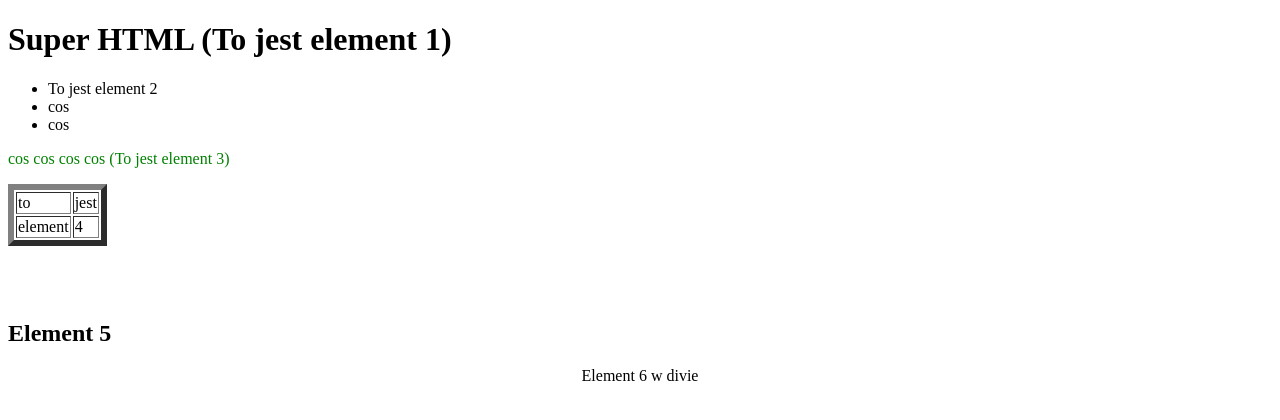
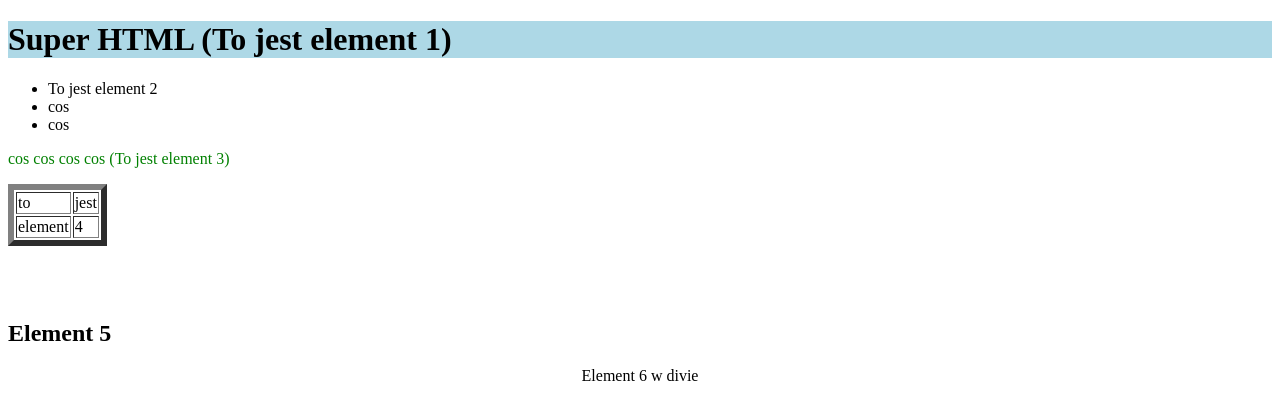
Before and after one commit to WeronikaWid/TiAM, a plain HTML site: page index_zadanie.html in a window 1280 px wide. Drawn offline with Linux system fonts and the light colour scheme.

Commit message:
Update index_zadanie.html

```diff
--- a/index_zadanie.html
+++ b/index_zadanie.html
@@ -6,7 +6,7 @@
 	</head>
 	<body>
 
-		<h1>Super HTML (To jest element 1)</h1>
+		<h1 style="background-color:lightblue">Super HTML (To jest element 1)</h1>
 	<ul>
 	<li>To jest element 2</li>
 	<li>cos</li>
```
